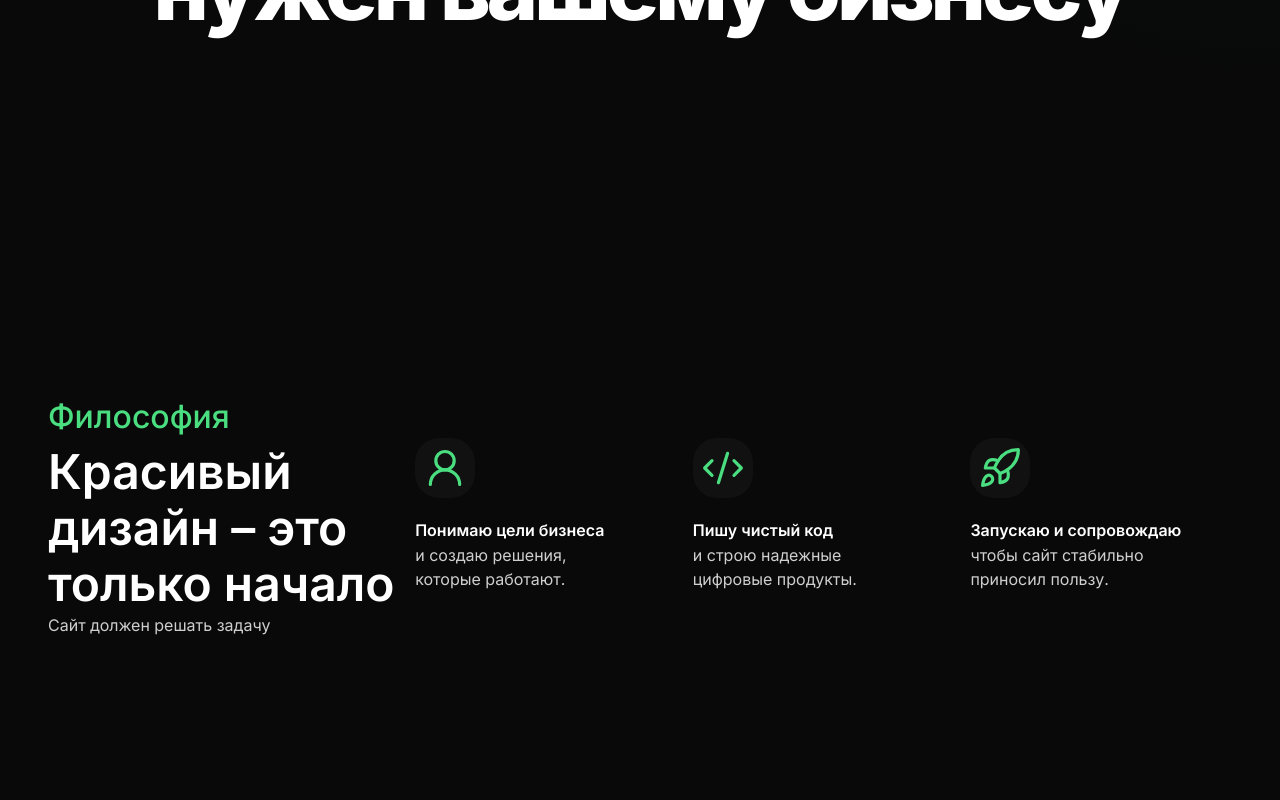
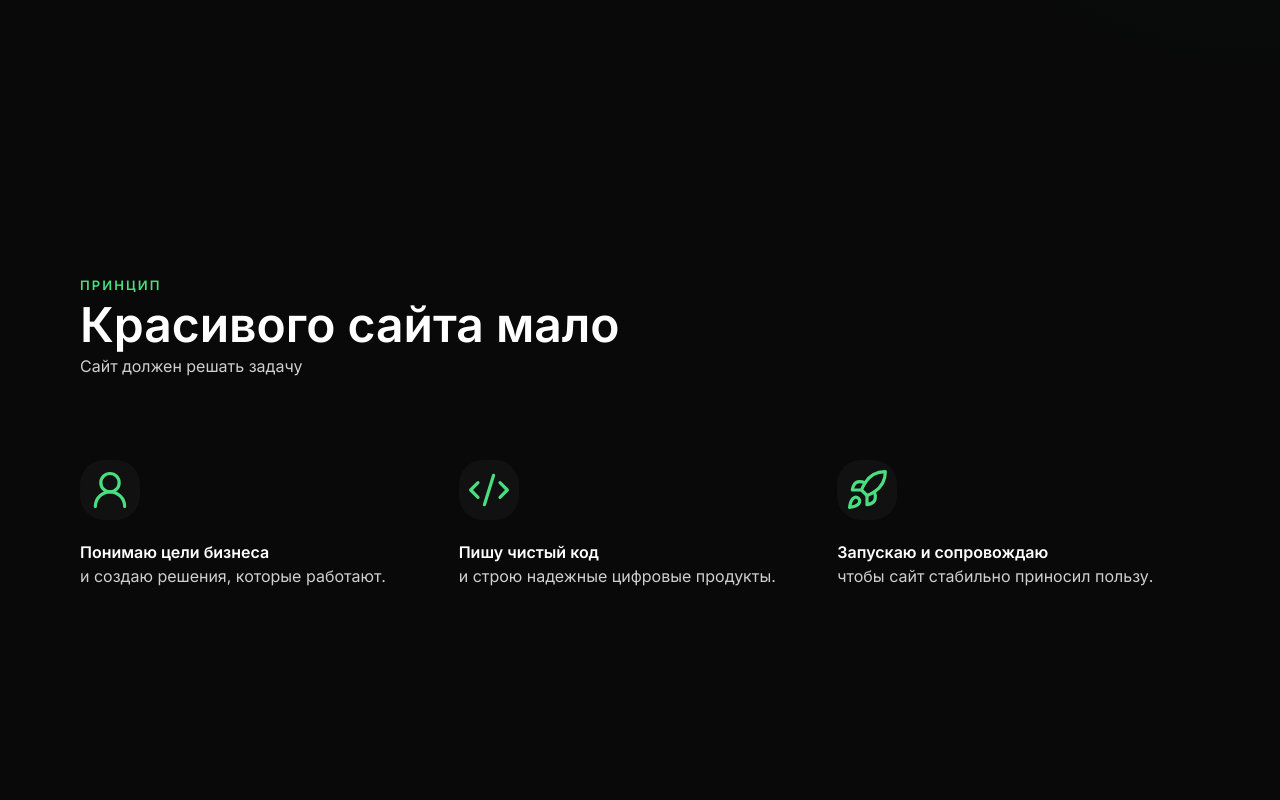
Before and after one commit to aleksesiy/resume, a React (Vite) app in the folder frontend/: page / in a window 1280 px wide. Shown: the part 400-1200 px from the top of the page. Built offline with nearby package versions, Linux system fonts and the light colour scheme.

Commit message:
fix: small layout improvements in philosophy and process sections

```diff
--- a/frontend/src/sections/Philosophy.tsx
+++ b/frontend/src/sections/Philosophy.tsx
@@ -19,13 +19,16 @@ const features = [
 ];
 const Philosophy = () => {
   return (
-    <section className="section flex gap-3 items-center">
-      <article className="md:max-w-[30%]">
-        <h3>Философия</h3>
-        <h2>Красивый дизайн – это только начало</h2>
+    <section className="section flex flex-col gap-3 items-start">
+      <div className="container">
+        <article>
+          <div className="mb-20">
+            <span className="section-label">Принцип</span>
+            <h2 className="mt-4">Красивого сайта мало</h2>
             <p>Сайт должен решать задачу</p>
+          </div>
         </article>
-      <section className="flex gap-4">
+        <section className="flex gap-4 self-center">
           {features.map((elem) => (
             <div className="flex w-full">
               <FeatureItem
@@ -36,6 +39,7 @@ const Philosophy = () => {
             </div>
           ))}
         </section>
+      </div>
     </section>
   );
 };
--- a/frontend/src/sections/Process.tsx
+++ b/frontend/src/sections/Process.tsx
@@ -90,7 +90,7 @@ export default function Process() {
             className="
               absolute
               left-0
-              right-0
+              right-[20%]
               top-7
               hidden
               h-px
@@ -120,7 +120,7 @@ export default function Process() {
               ease: "easeInOut",
             }}
             viewport={{ once: true }}
-            style={{ width: "100%" }}
+            style={{ width: "80%" }}
           />
 
           {/* Desktop */}
--- a/frontend/src/styles/abstracts/_variables.scss
+++ b/frontend/src/styles/abstracts/_variables.scss
@@ -36,7 +36,7 @@
 
   /* Section spacing */
 
-  --section-padding: 180px;
+  --section-padding: 140px;
 
   /* Shadows */
 
```
Lines whose indentation alone changed are shown as unchanged.
